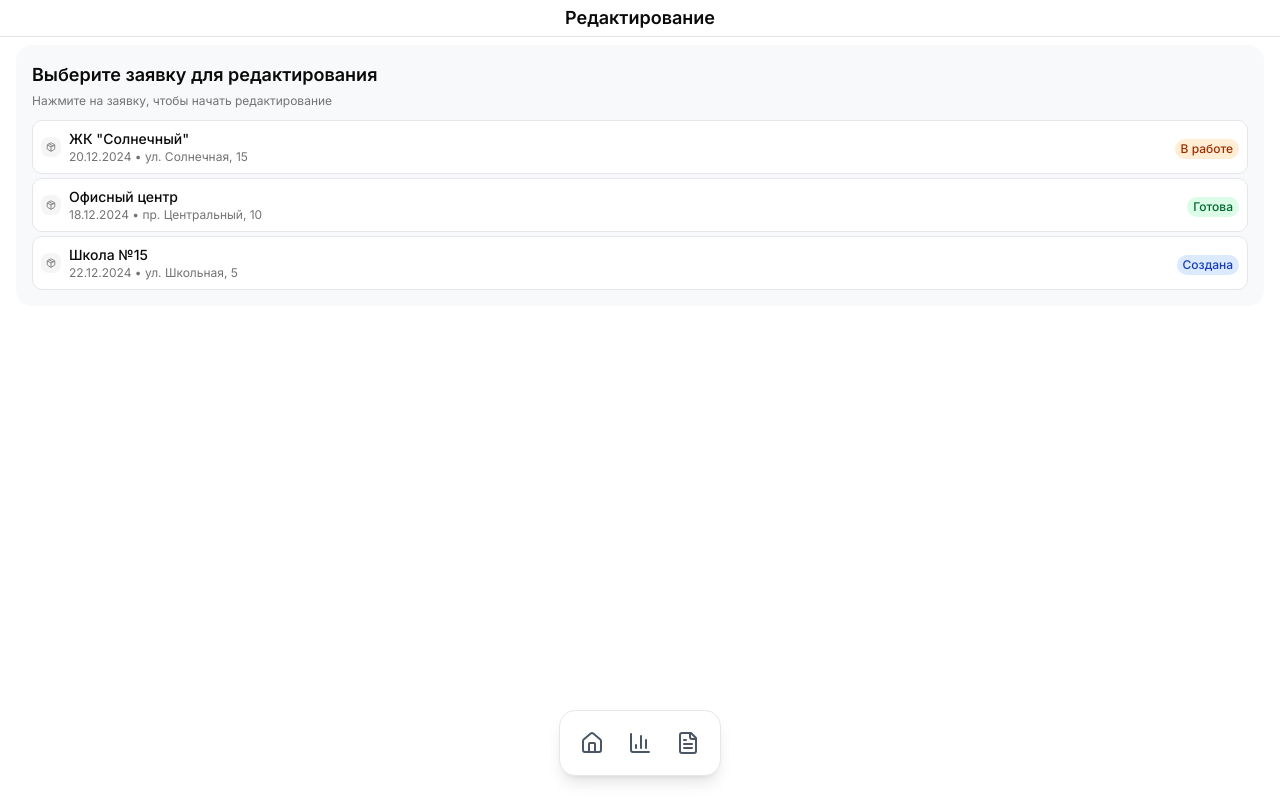
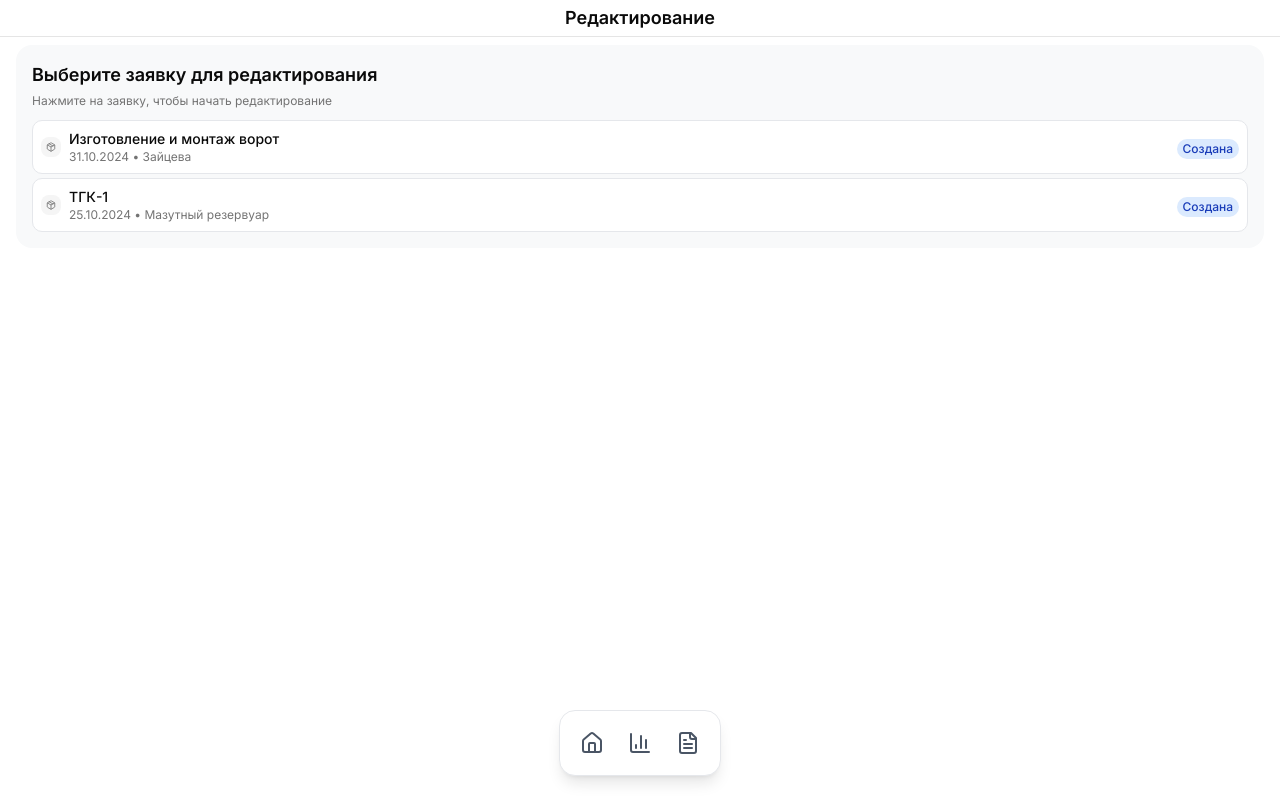
Before and after one commit to Lipatovmihail/vectorrk, a Next.js app: page /edit in a window 1280 px wide. Built offline with nearby package versions, Linux system fonts and the light colour scheme.

Commit message:
Адаптировал страницу редактирования под новый формат данных n8n и убрал плавающее меню со страницы создания заявки

```diff
--- a/src/app/edit/page.tsx
+++ b/src/app/edit/page.tsx
@@ -10,46 +10,22 @@ import { Suspense } from "react";
 // Mock data для демонстрации
 const mockRequests = [
   {
-    id: 1,
-    object_name: "ЖК \"Солнечный\"",
-    order_number: "НЗ 545/204",
-    object_address: "ул. Солнечная, 15",
-    delivery_datetime: "2024-12-20 14:00:00",
-    status: "В работе",
-    step1: { object_name: "ЖК \"Солнечный\"", object_address: "ул. Солнечная, 15" },
-    step2: { materials: "1. Страховочная привязь – 2 шт;\n2. Страховочный ус – 2 шт;\n3. Жилетка – 2 шт;\n4. Перчатки х/б – 20 пар;\n5. Перчатки зимние – 4 пары;\n6. Перчатки прорезиненные – 10 пар;" },
-    step3: { delivery_date: "2024-12-20", delivery_time: "14:00" },
-    step4: { contact_name: "Иванов Иван Иванович", contact_phone: "+7 (900) 123-45-67" },
-    step5: { additional_info: "Доставить к 13:00, разгрузка с торца здания.\nТребуется предварительный звонок за 30 минут." },
-    step6: { photos: [] }
+    id_fact: 29,
+    object_name: "Изготовление и монтаж ворот",
+    order_number: "НЗ 562/2024",
+    object_address: "Зайцева",
+    delivery_datetime: "2024-10-31 12:44:00",
+    status: "Создана",
+    materials: "Материалы\n1. Щит (2050400012) - 1 шт, 2. Шина \"N\" (2054303805) - 2 шт, Автоматический выключатель 3-х полюсной 20 А, Кабель 5*2,5 мм (50 метров), Гофрированный металлорукав со склада (по метражу кабеля), крепеж металлорукава (шаг 500 мм, по метражу кабеля)."
   },
   {
-    id: 2,
-    object_name: "Офисный центр",
-    order_number: "НЗ 546/205",
-    object_address: "пр. Центральный, 10",
-    delivery_datetime: "2024-12-18 10:00:00",
-    status: "Готова",
-    step1: { object_name: "Офисный центр", object_address: "пр. Центральный, 10" },
-    step2: { materials: "1. Офисная мебель – 5 комплектов;\n2. Компьютеры – 10 шт;\n3. Кабели и провода – 50 м;\n4. Сетевое оборудование – 3 шт." },
-    step3: { delivery_date: "2024-12-18", delivery_time: "10:00" },
-    step4: { contact_name: "Петров Петр Петрович", contact_phone: "+7 (900) 765-43-21" },
-    step5: { additional_info: "Поднять на 5 этаж, лифт работает.\nДоступ через центральный вход." },
-    step6: { photos: [] }
-  },
-  {
-    id: 3,
-    object_name: "Школа №15",
-    order_number: "НЗ 547/206",
-    object_address: "ул. Школьная, 5",
-    delivery_datetime: "2024-12-22 16:00:00",
+    id_fact: 3,
+    object_name: "ТГК-1",
+    order_number: "НЗ 58",
+    object_address: "Мазутный резервуар",
+    delivery_datetime: "2024-10-25 12:16:00",
     status: "Создана",
-    step1: { object_name: "Школа №15", object_address: "ул. Школьная, 5" },
-    step2: { materials: "1. Учебники математика – 100 шт;\n2. Учебники русский язык – 100 шт;\n3. Доски учебные – 3 шт;\n4. Мел – 50 упаковок;\n5. Канцелярия – 20 комплектов." },
-    step3: { delivery_date: "2024-12-22", delivery_time: "16:00" },
-    step4: { contact_name: "Сидорова Анна Сергеевна", contact_phone: "+7 (900) 111-22-33" },
-    step5: { additional_info: "Доставить после 15:00.\nОбязательна разгрузка через боковой вход.\nТребуется помощь грузчиков." },
-    step6: { photos: [] }
+    materials: "Лист ГК толщина 4 мм, размер 6*1,5 метра, 15 тонн, для экономии доставка партиями, кратно листам, а не тоннам."
   }
 ];
 
@@ -59,35 +35,25 @@ function EditPageContent() {
   const requestId = searchParams.get('id');
 
   const [selectedRequest, setSelectedRequest] = React.useState<{
-    id: number;
+    id_fact: number;
     object_name: string;
     order_number: string;
     object_address: string;
     delivery_datetime: string;
     status: string;
-    step1: { object_name: string; object_address: string };
-    step2: { materials: string };
-    step3: { delivery_date: string; delivery_time: string };
-    step4: { contact_name: string; contact_phone: string };
-    step5: { additional_info: string };
-    step6: { photos: string[] };
+    materials: string;
   } | null>(null);
   const [editingField, setEditingField] = React.useState<string | null>(null);
   const [editedValue, setEditedValue] = React.useState<string>('');
   const [isLoading, setIsLoading] = React.useState(true);
   const [editRequests, setEditRequests] = React.useState<Array<{
-    id: number;
+    id_fact: number;
     object_name: string;
     order_number: string;
     object_address: string;
     delivery_datetime: string;
     status: string;
-    step1: { object_name: string; object_address: string };
-    step2: { materials: string };
-    step3: { delivery_date: string; delivery_time: string };
-    step4: { contact_name: string; contact_phone: string };
-    step5: { additional_info: string };
-    step6: { photos: string[] };
+    materials: string;
   }>>([]);
 
   // Принудительное разворачивание на фулскрин
@@ -106,7 +72,7 @@ function EditPageContent() {
 
   React.useEffect(() => {
     if (requestId) {
-      const request = editRequests.find(r => r.id === parseInt(requestId));
+      const request = editRequests.find(r => r.id_fact === parseInt(requestId));
       setSelectedRequest(request || null);
     }
   }, [requestId, editRequests]);
@@ -163,8 +129,8 @@ function EditPageContent() {
       console.log('📦 Получены данные заявок для редактирования:', data);
 
       // Обрабатываем ответ от n8n
-      if (data.success && data.requests) {
-        setEditRequests(data.requests);
+      if (data.success && data.data && Array.isArray(data.data)) {
+        setEditRequests(data.data);
       } else {
         console.log('⚠️ Неожиданный формат ответа, используем mock данные');
         setEditRequests(mockRequests);
@@ -200,22 +166,13 @@ function EditPageContent() {
         currentValue = selectedRequest.object_address;
         break;
       case 'materials':
-        currentValue = selectedRequest.step2?.materials || '';
+        currentValue = selectedRequest.materials || '';
         break;
       case 'delivery_date':
         currentValue = selectedRequest.delivery_datetime.split(' ')[0];
         break;
       case 'delivery_time':
         currentValue = selectedRequest.delivery_datetime.includes(' 00:00:00') ? '' : selectedRequest.delivery_datetime.split(' ')[1]?.slice(0, 5) || '';
-        break;
-      case 'contact_name':
-        currentValue = selectedRequest.step4?.contact_name || '';
-        break;
-      case 'contact_phone':
-        currentValue = selectedRequest.step4?.contact_phone || '';
-        break;
-      case 'additional_info':
-        currentValue = selectedRequest.step5?.additional_info || '';
         break;
       default:
         break;
@@ -236,33 +193,20 @@ function EditPageContent() {
         break;
       case 'object_name':
         updatedRequest.object_name = newValue;
-        updatedRequest.step1.object_name = newValue;
         break;
       case 'object_address':
         updatedRequest.object_address = newValue;
-        updatedRequest.step1.object_address = newValue;
         break;
       case 'materials':
-        updatedRequest.step2.materials = newValue;
+        updatedRequest.materials = newValue;
         break;
       case 'delivery_date':
-        updatedRequest.step3.delivery_date = newValue;
         // Also update delivery_datetime
         updatedRequest.delivery_datetime = `${newValue} ${updatedRequest.delivery_datetime.split(' ')[1]}`;
         break;
       case 'delivery_time':
-        updatedRequest.step3.delivery_time = newValue;
         // Also update delivery_datetime
         updatedRequest.delivery_datetime = `${updatedRequest.delivery_datetime.split(' ')[0]} ${newValue}:00`;
-        break;
-      case 'contact_name':
-        updatedRequest.step4.contact_name = newValue;
-        break;
-      case 'contact_phone':
-        updatedRequest.step4.contact_phone = newValue;
-        break;
-      case 'additional_info':
-        updatedRequest.step5.additional_info = newValue;
         break;
       default:
         break;
@@ -276,10 +220,7 @@ function EditPageContent() {
       'object_address': 'Адрес объекта',
       'materials': 'Материалы',
       'delivery_date': 'Дата поставки',
-      'delivery_time': 'Время поставки',
-      'contact_name': 'Контактное лицо',
-      'contact_phone': 'Телефон',
-      'additional_info': 'Дополнительная информация'
+      'delivery_time': 'Время поставки'
     };
 
     toast.success(`${fieldNames[field]} изменен`);
@@ -321,7 +262,7 @@ function EditPageContent() {
               <div className="space-y-1">
                 {editRequests.map((request) => (
                 <div
-                  key={request.id}
+                  key={request.id_fact}
                   className="p-2 bg-white border border-gray-200 rounded-lg cursor-pointer hover:bg-gray-50 transition-colors"
                   onClick={() => setSelectedRequest(request)}
                 >
@@ -537,7 +478,7 @@ function EditPageContent() {
             {editingField === 'materials' ? (
               <div className="flex items-start gap-2">
                 <textarea
-                  defaultValue={selectedRequest.step2?.materials || "Не указано"}
+                  defaultValue={selectedRequest.materials || "Не указано"}
                   className="flex-1 px-3 py-2 border rounded-md bg-gray-50 min-h-[120px]"
                   autoFocus
                   onChange={(e) => setEditedValue(e.target.value)}
@@ -554,10 +495,10 @@ function EditPageContent() {
             ) : (
               <div
                 className="px-3 py-2 bg-gray-50 border rounded-md cursor-pointer hover:bg-gray-100 min-h-[120px] flex items-start"
-                onClick={() => startEditing('materials', selectedRequest.step2?.materials || "Не указано")}
+                onClick={() => startEditing('materials', selectedRequest.materials || "Не указано")}
               >
                 <p className="font-medium whitespace-pre-line">
-                  {selectedRequest.step2?.materials || "Не указано"}
+                  {selectedRequest.materials || "Не указано"}
                 </p>
               </div>
             )}
--- a/src/app/request/page.tsx
+++ b/src/app/request/page.tsx
@@ -780,7 +780,7 @@ export default function RequestPage() {
   const currentStepData = steps[currentStep - 1]
 
   return (
-    <div className="min-h-screen bg-background pb-24">
+    <div className="min-h-screen bg-background">
       {/* Header */}
       <div className="bg-background border-b border-border px-4 py-8 pt-safe">
         <div className="flex items-center justify-center relative">
--- a/src/components/FloatingMenu.tsx
+++ b/src/components/FloatingMenu.tsx
@@ -6,6 +6,11 @@ import { usePathname } from "next/navigation";
 
 export default function FloatingMenu() {
   const pathname = usePathname();
+
+  // Скрываем меню на странице создания заявки
+  if (pathname === "/request") {
+    return null;
+  }
 
   const menuItems = [
     {
```
